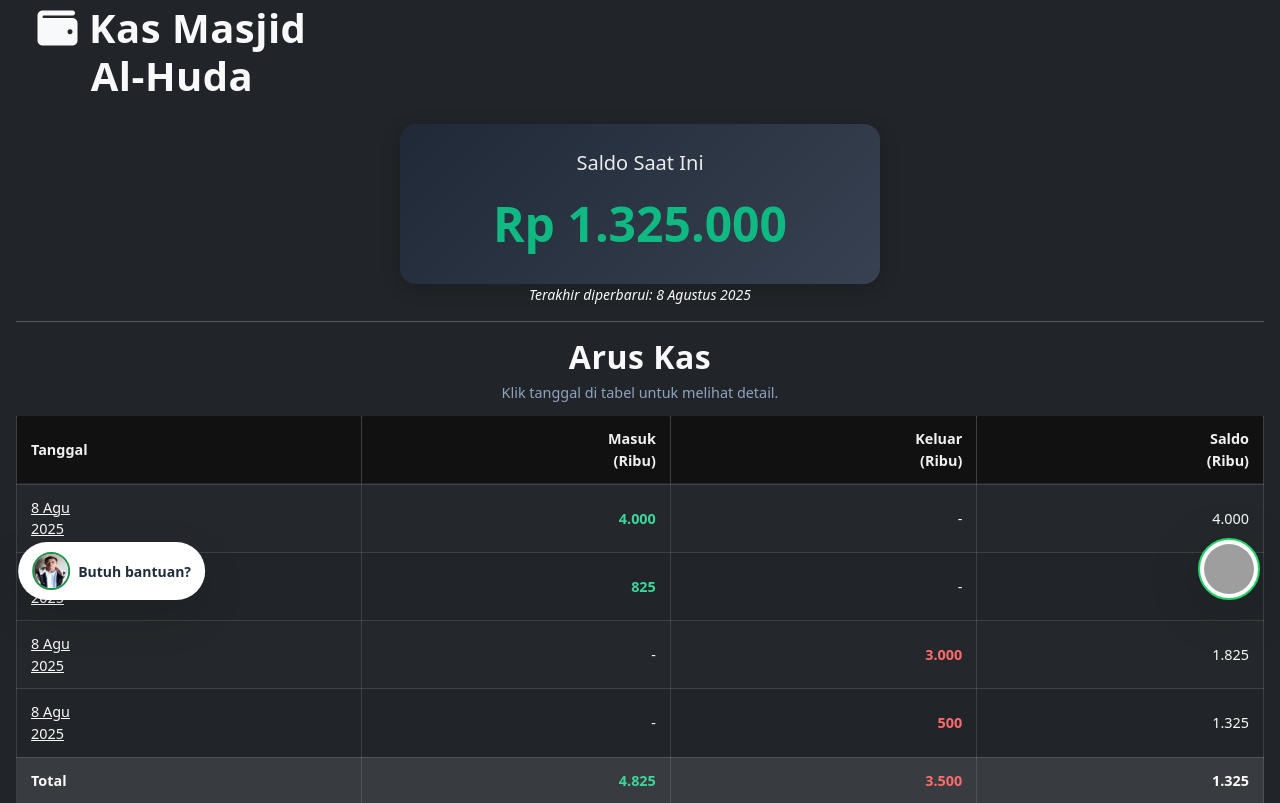
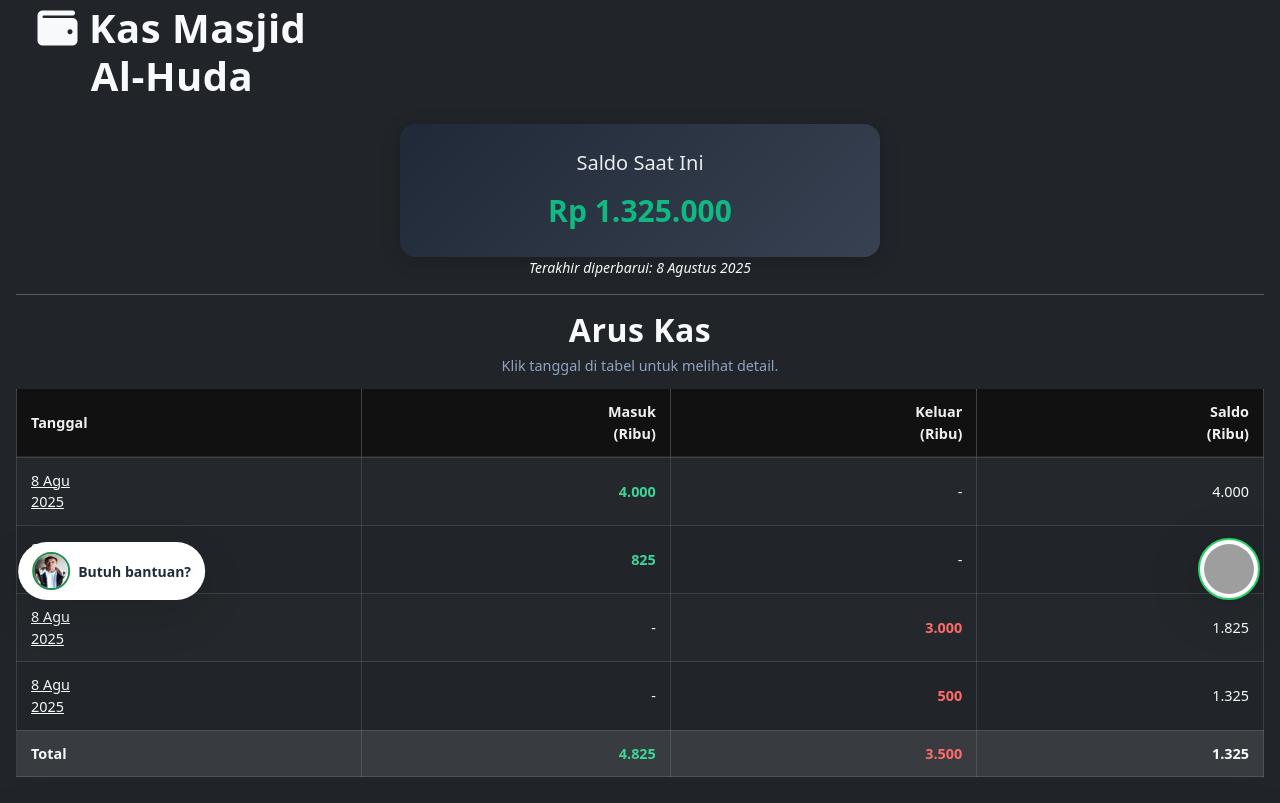
Before and after one commit to bypulung/bypulung.github.io, a PHP site: page /masjid/index.html in a window 1280 px wide. Shown: the part 180-983 px from the top of the page. Run offline with PHP 8.4, Linux system fonts and the light colour scheme; some libraries are stand-ins or nearby versions; grey boxes are pictures that could not be loaded.

Commit message:
Update gaya.css

```diff
--- a/masjid/gaya.css
+++ b/masjid/gaya.css
@@ -472,7 +472,7 @@ h1, h2 {
 }
 
 .saldo-amount {
-  font-size: 48px;
+  font-size: 30px;
   font-weight: bold;
   color: #10b981; /* hijau */
   transition: all 0.3s ease;
```
